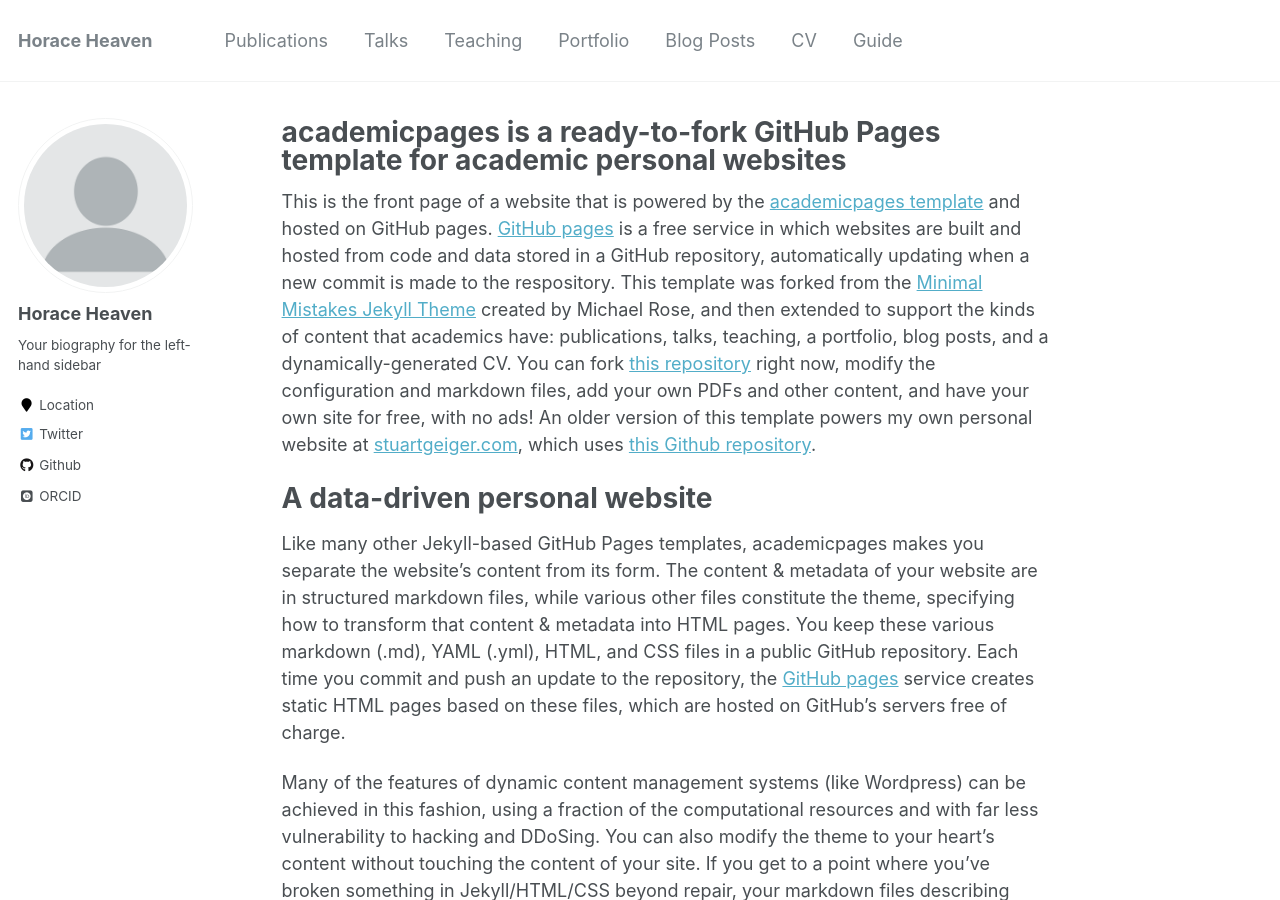
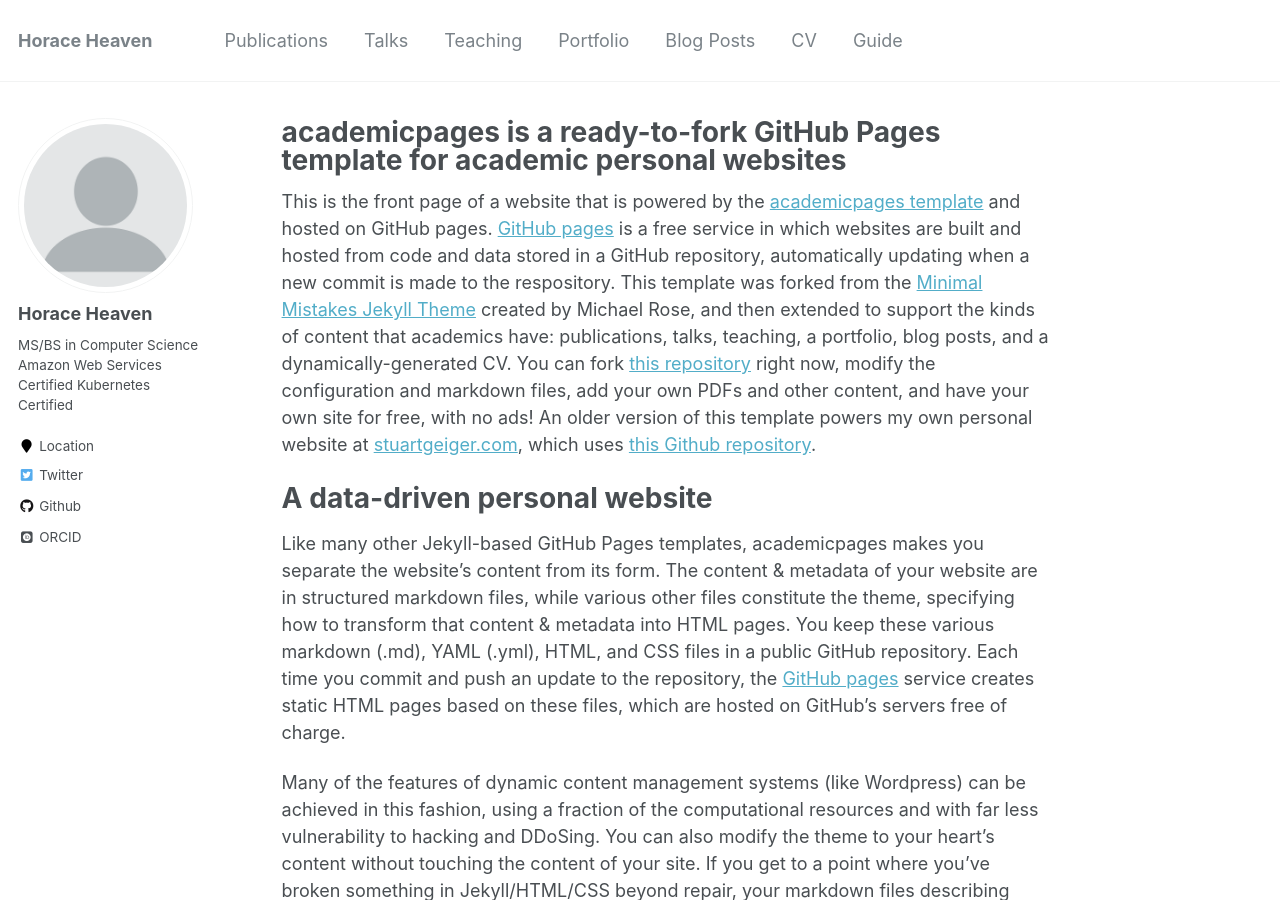
Before and after one commit to horaceheaven/horaceheaven.github.io, a Jekyll site: the page built from _pages/about.md, in a window 1280 px wide and 900 px high. Built offline with Jekyll 4.4.1, drawn with Linux system fonts in a browser that asks for light colours; some web fonts are replaced.

Commit message:
clean up

```diff
--- a/_config.yml
+++ b/_config.yml
@@ -82,7 +82,7 @@ analytics:
 author:
   name             : "Horace Heaven"
   avatar           : "profile.png"
-  bio              : "Your biography for the left-hand sidebar"
+  bio              : "MS/BS in Computer Science\nAmazon Web Services Certified\nKubernetes Certified"
   location         : "Location"
   employer         :
   pubmed           : # "https://www.ncbi.nlm.nih.gov/pubmed/?term=john+snow"
```
